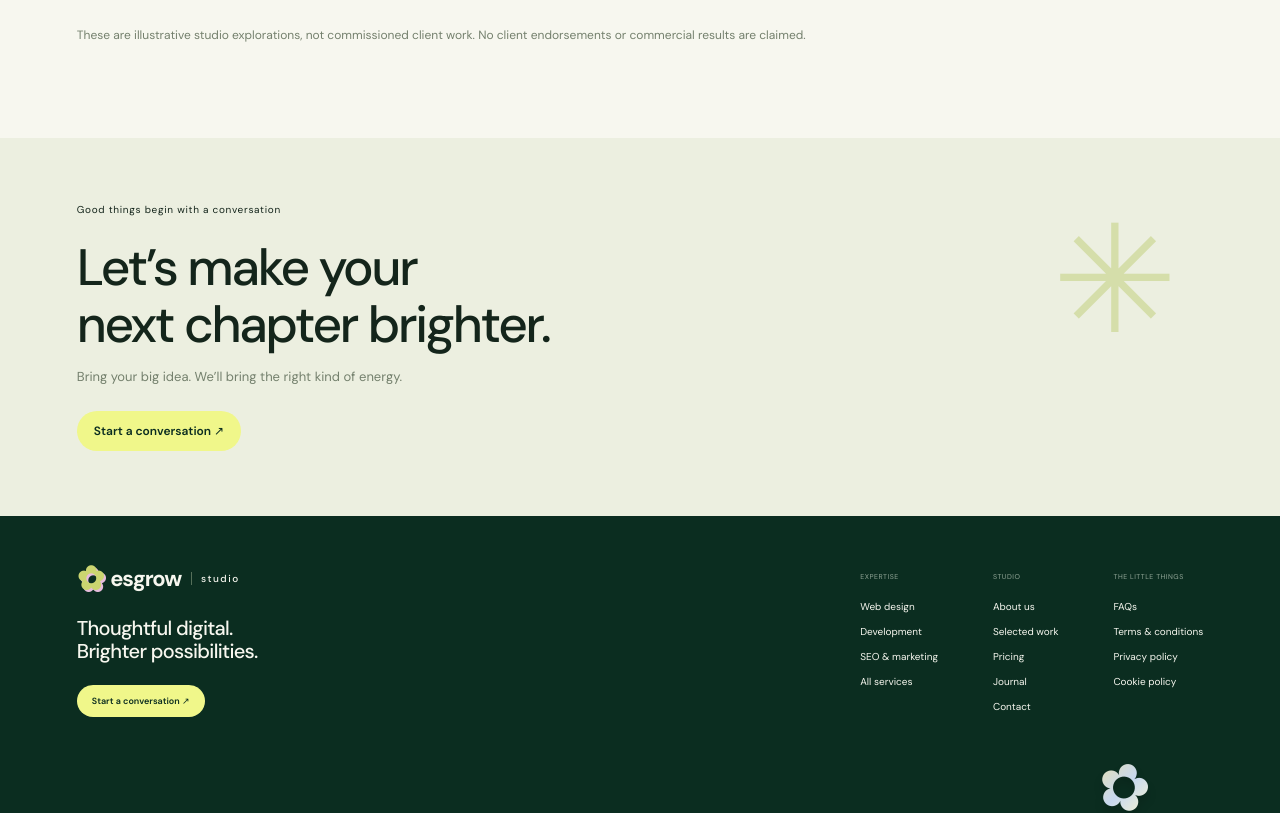
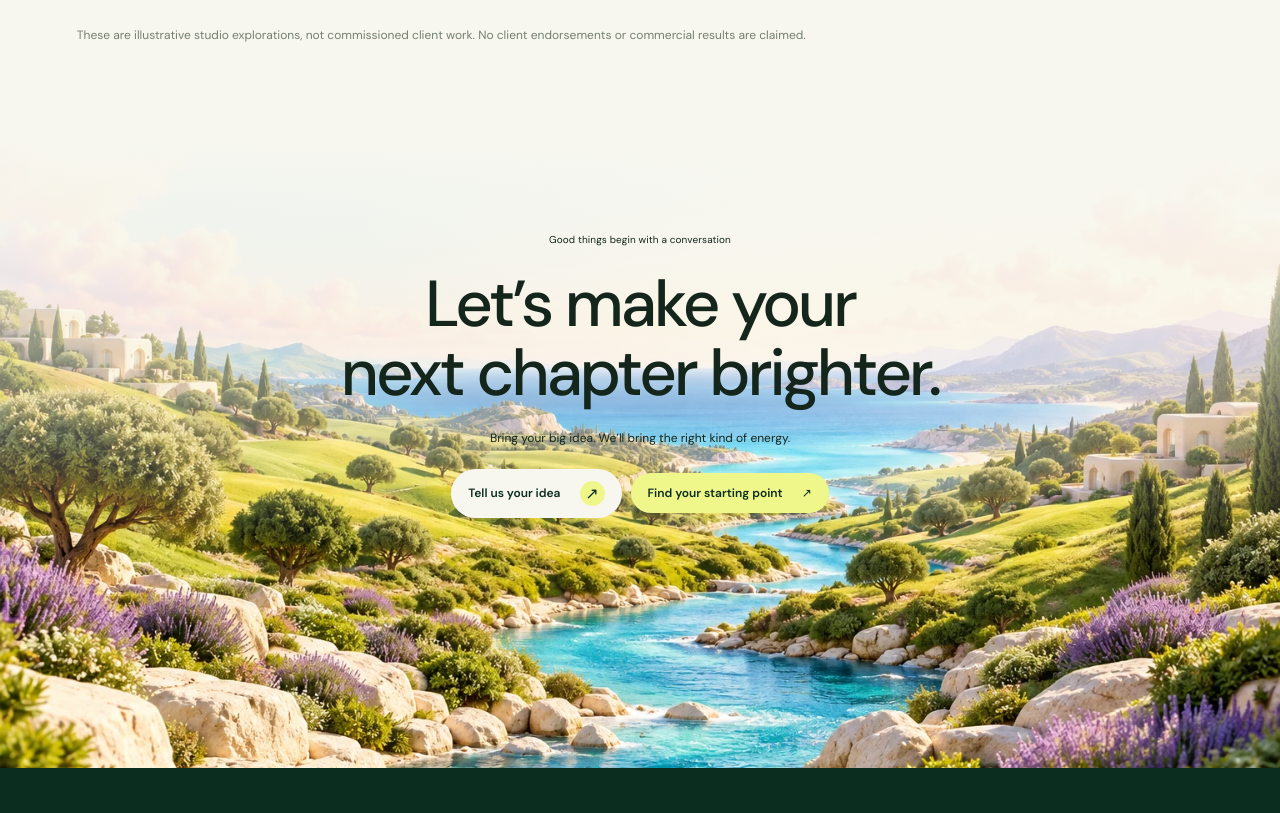
Before and after one commit to sukh8661/lumiorstudio, a React (Vite) app in the folder client/: page /work in a window 1280 px wide. Shown: the part 1600-2413 px from the top of the page. Built offline with nearby package versions, Linux system fonts and the light colour scheme.

Commit message:
Update Site source

```diff
--- a/client/src/components/CallToAction.jsx
+++ b/client/src/components/CallToAction.jsx
@@ -1,9 +1,7 @@
 import { Link } from "react-router-dom";
-export default function CallToAction({ compact = false }) {
+export default function CallToAction({ home = false }) {
   return (
-    <section
-      className={compact ? "closing-note section-pad" : "contact section-pad"}
-    >
+    <section className="contact section-pad" id="contact">
       <p className="eyebrow">Good things begin with a conversation</p>
       <h2>
         Let’s make your
@@ -11,9 +9,20 @@ export default function CallToAction({ compact = false }) {
         next chapter brighter.
       </h2>
       <p>Bring your big idea. We’ll bring the right kind of energy.</p>
-      <Link className="button yellow" to="/contact">
-        Start a conversation ↗
-      </Link>
+      <div className="actions">
+        <Link className="button" to="/contact">
+          Tell us your idea <span className="circle">↗</span>
+        </Link>
+        {home ? (
+          <a className="button yellow" href="#services">
+            Find your starting point <span>↗</span>
+          </a>
+        ) : (
+          <Link className="button yellow" to="/services">
+            Find your starting point <span>↗</span>
+          </Link>
+        )}
+      </div>
     </section>
   );
 }
--- a/client/src/pages/HomePage.jsx
+++ b/client/src/pages/HomePage.jsx
@@ -1,5 +1,6 @@
 import ServiceList from "../components/ServiceList.jsx";
 import StudioPrinciples from "../components/StudioPrinciples.jsx";
+import CallToAction from "../components/CallToAction.jsx";
 export default function HomePage() {
   return (
     <>
@@ -260,23 +261,7 @@ export default function HomePage() {
         <b>Google</b>
         <b>WordPress</b>
       </div>
-      <section className="contact section-pad" id="contact">
-        <p className="eyebrow">Good things begin with a conversation</p>
-        <h2>
-          Let’s make your
-          <br />
-          next chapter brighter.
-        </h2>
-        <p>Bring your big idea. We’ll bring the right kind of energy.</p>
-        <div className="actions">
-          <a className="button" href="/contact">
-            Tell us your idea <span className="circle">↗</span>
-          </a>
-          <a className="button yellow" href="#services">
-            Find your starting point <span>↗</span>
-          </a>
-        </div>
-      </section>
+      <CallToAction home />
     </>
   );
 }
--- a/client/src/styles/pages.css
+++ b/client/src/styles/pages.css
@@ -2529,3 +2529,10 @@ footer {
 .inquiry-form .consent {
   flex-wrap: nowrap;
 }
+
+/* The closing landscape uses the home-page typography on every route. */
+.inner-page .contact h2 {font-size:65px;line-height:1.05;letter-spacing:-3px;}
+.inner-page .contact .eyebrow {font-size:10px;letter-spacing:.1px;line-height:normal;}
+@media(min-width:1600px){.inner-page .contact h2{font-size:78px;}}
+@media(max-width:1000px){.inner-page .contact h2{font-size:55px;}}
+@media(max-width:680px){.inner-page .contact h2{font-size:42px;letter-spacing:-2px;}.inner-page .contact .eyebrow{font-size:9px;}}
```
